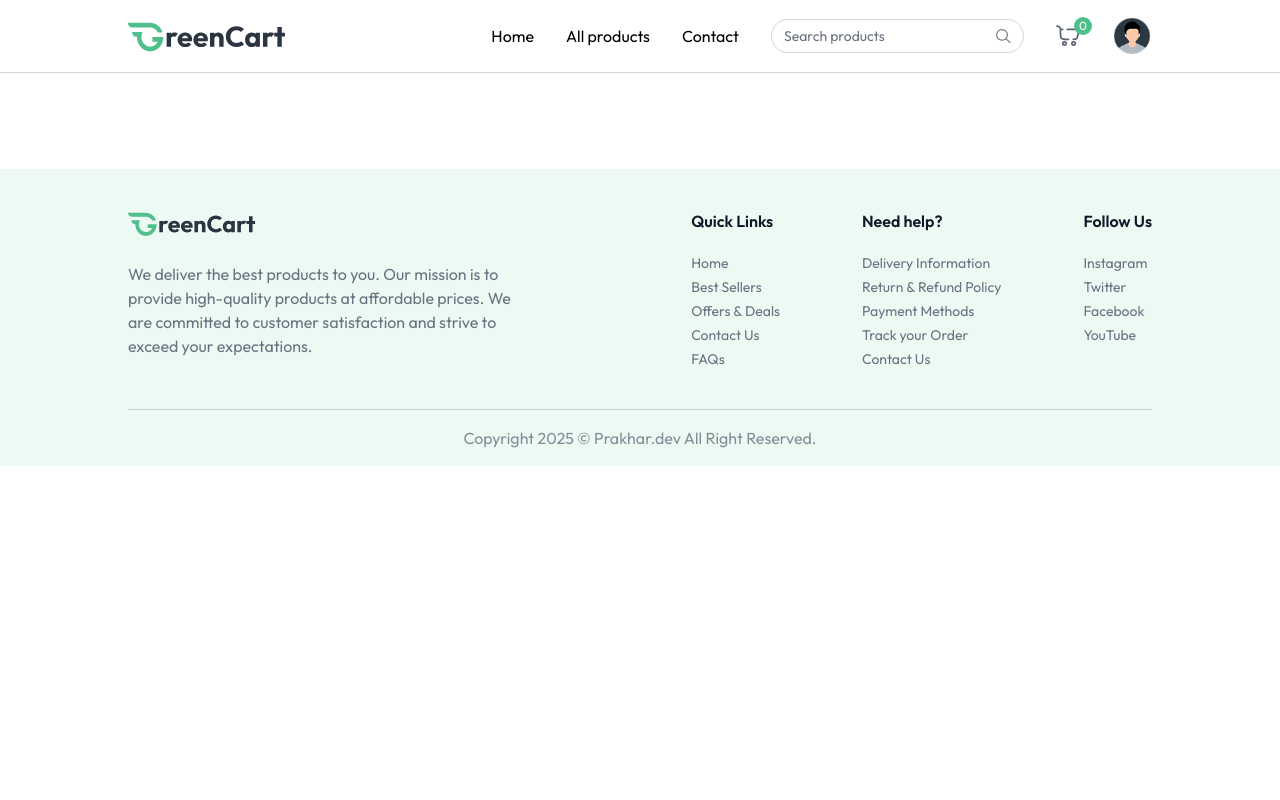
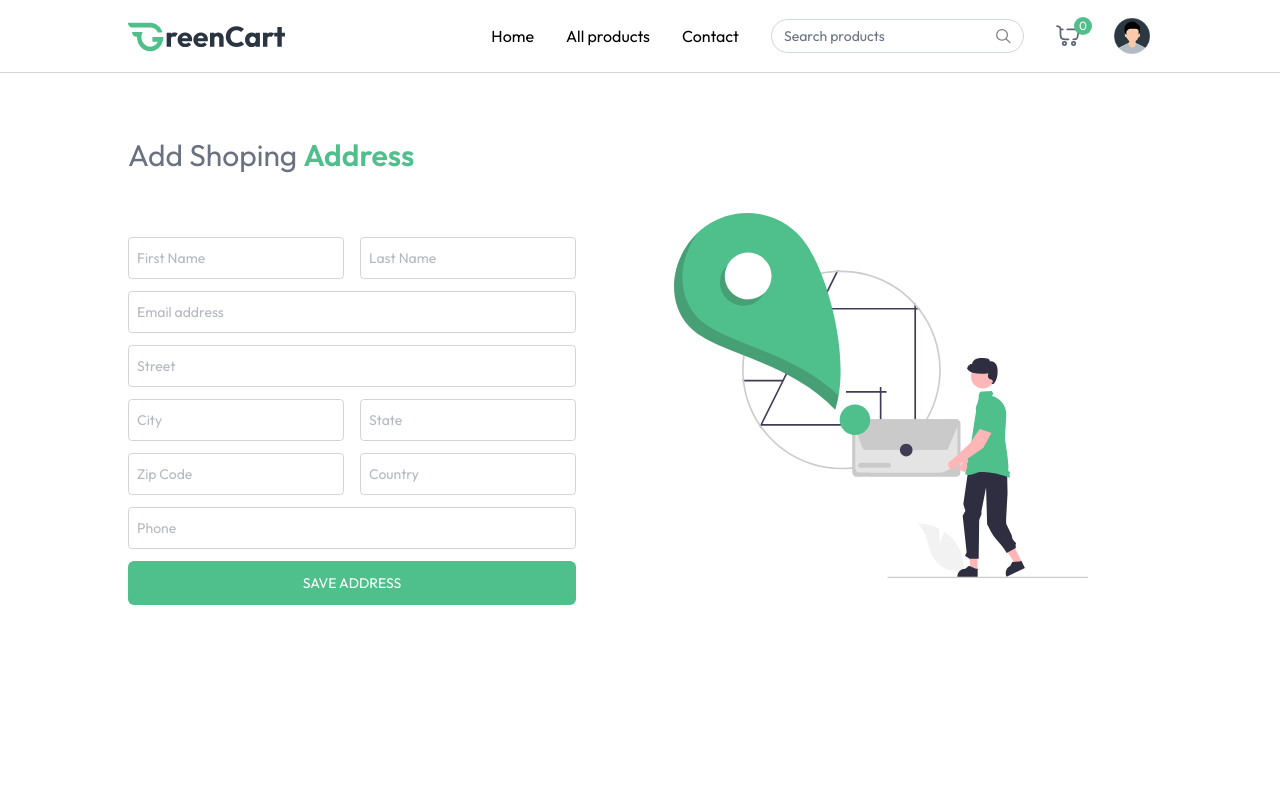
Before and after one commit to prakhar2219/Grocery-Website, a React (Vite) app: page /add-address in a window 1280 px wide. Shown: the top 800 px of the page. Built offline with nearby package versions, Linux system fonts and the light colour scheme.

Commit message:
address page

```diff
--- a/src/App.jsx
+++ b/src/App.jsx
@@ -10,6 +10,7 @@
 import ProductCategory from './pages/ProductCategory.jsx'
 import ProductDetails from './pages/ProductDetails.jsx'
 import Cart from './pages/Cart.jsx'
+import AddAddress from './pages/AddAddress.jsx'
 const App = () => {
   const isSellerPath=useLocation().pathname.includes("seller")
   const {showUserLogin}=useAppContext()
@@ -25,6 +26,8 @@
           <Route path='/products/:category' element={<ProductCategory/>}/>
           <Route path='/products/:category/:id' element={<ProductDetails/>}/>
           <Route path='/cart' element={<Cart/>}/>
+          <Route path='/add-address' element={<AddAddress/>}/>
+
         </Routes>
       </div>
       {!isSellerPath &&<Footer/>}
--- /dev/null
+++ b/src/pages/AddAddress.jsx
@@ -0,0 +1,129 @@
+import React from "react";
+import { assets } from "../assets/assets";
+import { useState } from "react";
+import { useAppContext } from "../context/AppContext";
+
+const AddAddress = () => {
+  const [address, setAddress] = useState({
+    firstName: "",
+    lastName: "",
+    email: "",
+    street: "",
+    city: "",
+    state: "",
+    country: "",
+    zipCode: "",
+    phone: "",
+  });
+  const handleChange = (e) => {
+    const { name, value } = e.target;
+    setAddress((prev) => ({ ...prev, [name]: value }));
+  };
+  const InputField = ({ type, placeholder, name, handleChange, address }) => (
+    <input
+      className="w-full px-2 py-2.5 border border-gray-500/30 rounded outline-none
+  text-gray-500 focus:border-primary transition"
+      type={type}
+      placeholder={placeholder}
+      name={name}
+      onChange={handleChange}
+      value={address[name]}
+      required
+    />
+  );
+  const onSubmitHandler = async (e) => {
+    e.preventDefault();
+  };
+  return (
+    <div className="mt-16 pb-16">
+      <p className="text-2xl md:text-3xl text-gray-500">
+        Add Shoping <span className="font-semibold text-primary">Address</span>
+      </p>
+      <div className="flex flex-col-reverse md:flex-row justify-between mt-10">
+        <div className="flex-1 max-w-md">
+          <form onSubmit={onSubmitHandler} className="space-y-3 mt-6 text-sm">
+            <div className="grid grid-cols-2 gap-4">
+              <InputField
+                handleChange={handleChange}
+                address={address}
+                name="firstName"
+                type="text"
+                placeholder="First Name"
+              />
+              <InputField
+                handleChange={handleChange}
+                address={address}
+                name="lastName"
+                type="text"
+                placeholder="Last Name"
+              />
+            </div>
+            <InputField
+              handleChange={handleChange}
+              address={address}
+              name="email"
+              type="email"
+              placeholder="Email address"
+            />
+            <InputField
+              handleChange={handleChange}
+              address={address}
+              name="street"
+              type="text"
+              placeholder="Street"
+            />
+            <div className="grid grid-cols-2 gap-4">
+              <InputField
+                handleChange={handleChange}
+                address={address}
+                name="city"
+                type="text"
+                placeholder="City"
+              />
+              <InputField
+                handleChange={handleChange}
+                address={address}
+                name="state"
+                type="text"
+                placeholder="State"
+              />
+            </div>
+            <div className="grid grid-cols-2 gap-4">
+              <InputField
+                handleChange={handleChange}
+                address={address}
+                name="zipcode"
+                type="text"
+                placeholder="Zip Code"
+              />
+              <InputField
+                handleChange={handleChange}
+                address={address}
+                name="country"
+                type="text"
+                placeholder="Country"
+              />
+            </div>
+            <InputField
+              handleChange={handleChange}
+              address={address}
+              name="phone"
+              type="text"
+              placeholder="Phone"
+            />
+            <button className="w-full bg-primary text-white py-3 rounded-md hover:bg-primary-dull transition cursor-pointer uppercase">
+              Save Address
+            </button>
+          </form>
+        </div>
+        <img
+          className="md:mr-16 mb-16 md:mt-0"
+          src={assets.add_address_iamge}
+          alt="Add Address"
+        />
+      </div>
+    </div>
+  );
+};
+
+export default AddAddress;
```
